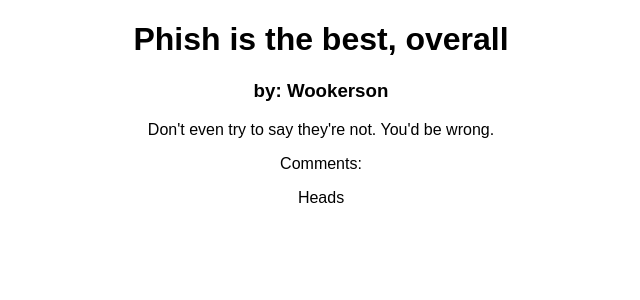
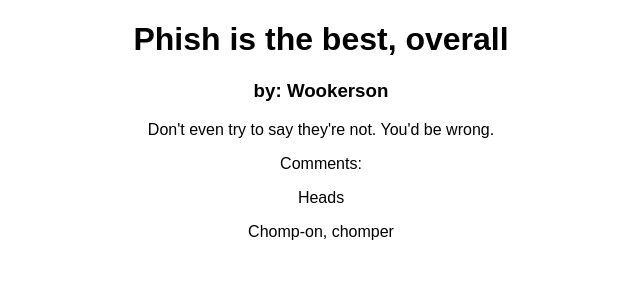
Before and after one commit to jeffrothwell/react-js-lesson-ga, a React (Create React App) app in the folder practice-apps/blog_post/: page / in a window 1280 px wide. Shown: the top 300 px of the page, without its empty margins (319-959 px from the left). Built offline with nearby package versions, Linux system fonts and the light colour scheme.

Commit message:
render all the comments

```diff
--- a/practice-apps/blog_post/src/App.js
+++ b/practice-apps/blog_post/src/App.js
@@ -6,13 +6,20 @@
 
 class Post extends Component {
   render() {
+
+    let allComments = [
+      <Comment body={this.props.comments[0]} />,
+      <Comment body={this.props.comments[1]} />,
+      <Comment body={this.props.comments[2]} />
+    ]
+
     return (
       <div>
         <h1>{this.props.title}</h1>
         <h3>by: {this.props.author}</h3>
         <p>{this.props.body}</p>
         <p>Comments:</p>
-        <Comment body={this.props.comments[0]} />
+        {allComments}
       </div>
     );
   }
```
